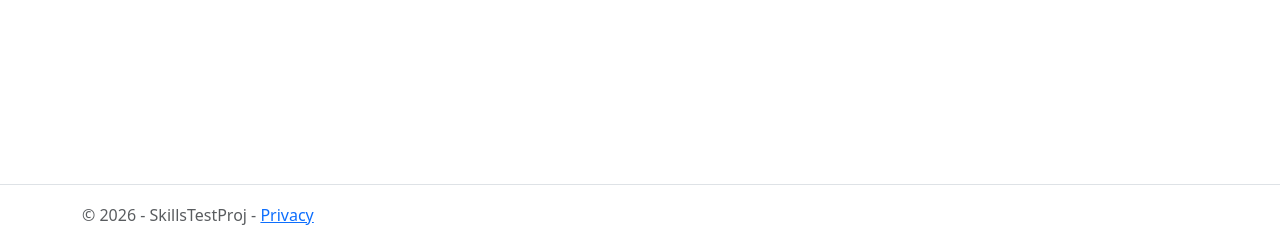
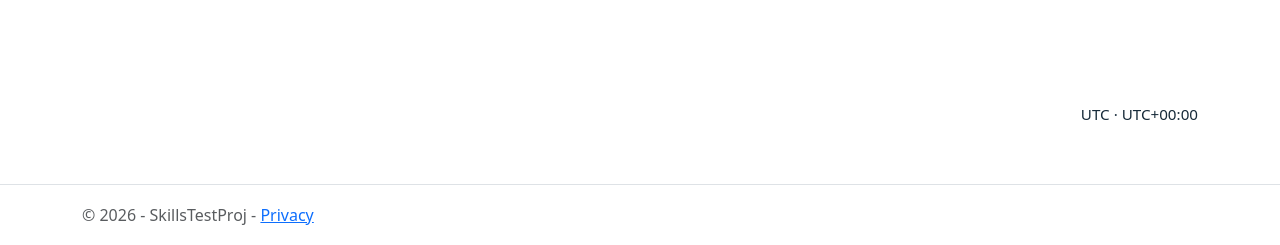
Before and after one commit to HyperLee/SkillsTestProj, an ASP.NET Core app: page /Clock in a window 1280 px wide. Shown: the part 555-800 px from the top of the page. Run offline with ASP.NET Core 8, Linux system fonts and the light colour scheme; style sheets or scripts are compiled from the project's sources.

Commit message:
Show local timezone on clock
Display the device's timezone and current UTC offset, with layout and browser tests covering multiple zones and offset formats.

```diff
--- a/Pages/Clock.cshtml
+++ b/Pages/Clock.cshtml
@@ -12,6 +12,7 @@
     <div class="clock-center">
         <time class="clock-time" id="clock-time" role="timer" aria-live="off" aria-label="現在時間"></time>
     </div>
+    <div class="clock-timezone" id="clock-timezone" aria-label="目前時區"></div>
     <noscript>請啟用 JavaScript 以顯示裝置當地日期與時間。</noscript>
 </section>
 
--- a/wwwroot/css/clock.css
+++ b/wwwroot/css/clock.css
@@ -25,6 +25,16 @@
   padding-block: 3rem;
 }
 
+.clock-timezone {
+  position: absolute;
+  right: 0;
+  bottom: 0;
+  max-width: 100%;
+  font-size: 0.95rem;
+  text-align: right;
+  overflow-wrap: anywhere;
+}
+
 .clock-time {
   font-family: ui-monospace, "Cascadia Mono", Consolas, monospace;
   font-variant-numeric: tabular-nums;
--- a/wwwroot/js/clock.js
+++ b/wwwroot/js/clock.js
@@ -3,17 +3,22 @@
 
   const dateDisplay = document.getElementById("clock-date");
   const timeDisplay = document.getElementById("clock-time");
+  const timezoneDisplay = document.getElementById("clock-timezone");
   const pad = value => String(value).padStart(2, "0");
 
   function updateClock() {
     const now = new Date();
     const date = `${String(now.getFullYear()).padStart(4, "0")}/${pad(now.getMonth() + 1)}/${pad(now.getDate())}`;
     const time = `${pad(now.getHours())}:${pad(now.getMinutes())}:${pad(now.getSeconds())}`;
+    const timezone = Intl.DateTimeFormat().resolvedOptions().timeZone;
+    const offset = -now.getTimezoneOffset();
+    const utcOffset = `UTC${offset >= 0 ? "+" : "-"}${pad(Math.floor(Math.abs(offset) / 60))}:${pad(Math.abs(offset) % 60)}`;
 
     dateDisplay.textContent = date;
     dateDisplay.dateTime = date.replaceAll("/", "-");
     timeDisplay.textContent = time;
     timeDisplay.dateTime = time;
+    timezoneDisplay.textContent = timezone ? `${timezone} · ${utcOffset}` : utcOffset;
   }
 
   updateClock();
```
Also changed, not shown: tests/SkillsTestProj.Tests/ClockTests.cs (+13 -3 lines).
